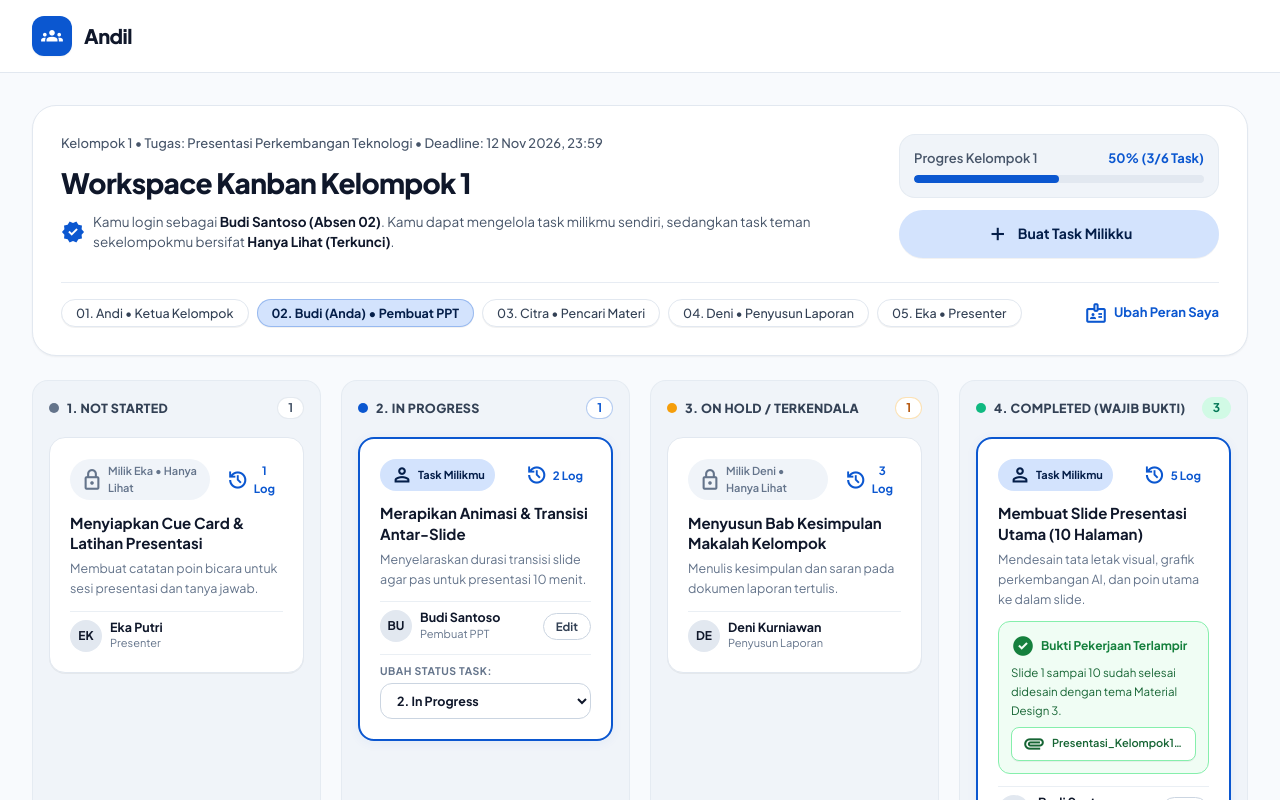
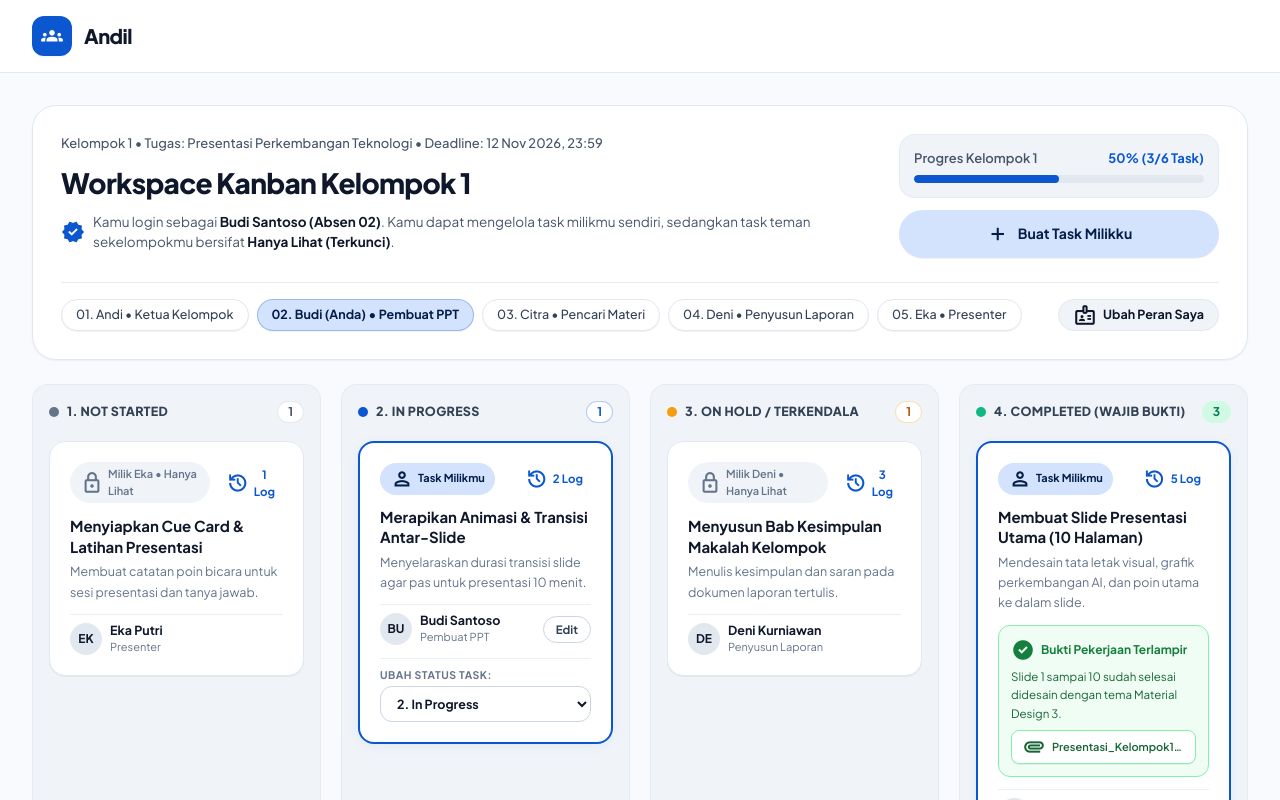
Before and after one commit to wibisanabama/andil, a React (Vite) app: page /siswa/workspace in a window 1280 px wide. Shown: the top 800 px of the page. Built offline with nearby package versions, Linux system fonts and the light colour scheme; the HTML template or start-up script is replaced by a standard one.

Commit message:
style(siswa): style Ubah Peran Saya link as consistent capsule button

```diff
--- a/src/components/siswa/StudentWorkspace.jsx
+++ b/src/components/siswa/StudentWorkspace.jsx
@@ -386,7 +386,7 @@ export function StudentWorkspace() {
             </div>
           </div>
 
-          {/* Deretan Pill Anggota Kelompok 1 & Link Ubah Peran */}
+          {/* Deretan Pill Anggota Kelompok 1 & Tombol Ubah Peran */}
           <div className="pt-4 border-t border-[#E2E8F0]/80 flex flex-col sm:flex-row sm:items-center justify-between gap-3">
             <div className="flex flex-wrap items-center gap-2">
               {groupStudents.map((member) => {
@@ -398,7 +398,7 @@ export function StudentWorkspace() {
                   return (
                     <div
                       key={member.id}
-                      className="bg-[#D3E3FD] border border-[#0B57D0]/30 rounded-full px-3.5 py-1 text-[12.5px] font-bold text-[#041E49] shadow-2xs"
+                      className="inline-flex items-center justify-center h-8 px-3.5 rounded-full bg-[#D3E3FD] border border-[#0B57D0]/30 text-[12.5px] font-bold text-[#041E49] leading-none shadow-2xs"
                     >
                       {formattedAbsen}. {firstName} (Anda) • {member.role || 'Pembuat PPT'}
                     </div>
@@ -408,7 +408,7 @@ export function StudentWorkspace() {
                 return (
                   <div
                     key={member.id}
-                    className="border border-[#E2E8F0] bg-white rounded-full px-3.5 py-1 text-[12.5px] text-[#334155] font-medium shadow-2xs"
+                    className="inline-flex items-center justify-center h-8 px-3.5 rounded-full border border-[#E2E8F0] bg-white text-[12.5px] text-[#334155] font-medium leading-none shadow-2xs"
                   >
                     {formattedAbsen}. {firstName} • {member.role}
                   </div>
@@ -418,9 +418,9 @@ export function StudentWorkspace() {
 
             <Link
               to="/siswa/peran"
-              className="inline-flex items-center gap-1.5 text-[#0B57D0] hover:text-[#0842A0] font-bold text-[13px] hover:underline self-start sm:self-center shrink-0"
+              className="inline-flex items-center justify-center h-8 px-3.5 rounded-full bg-[#F0F4F9] hover:bg-[#E2E8F0] border border-[#E2E8F0] text-[#0F172A] font-bold text-[12.5px] leading-none gap-1.5 transition-colors no-underline self-start sm:self-center shrink-0"
             >
-              <span className="material-symbols-outlined text-[18px]" aria-hidden="true">
+              <span className="material-symbols-outlined text-[15px]" aria-hidden="true">
                 badge
               </span>
               <span>Ubah Peran Saya</span>
```
